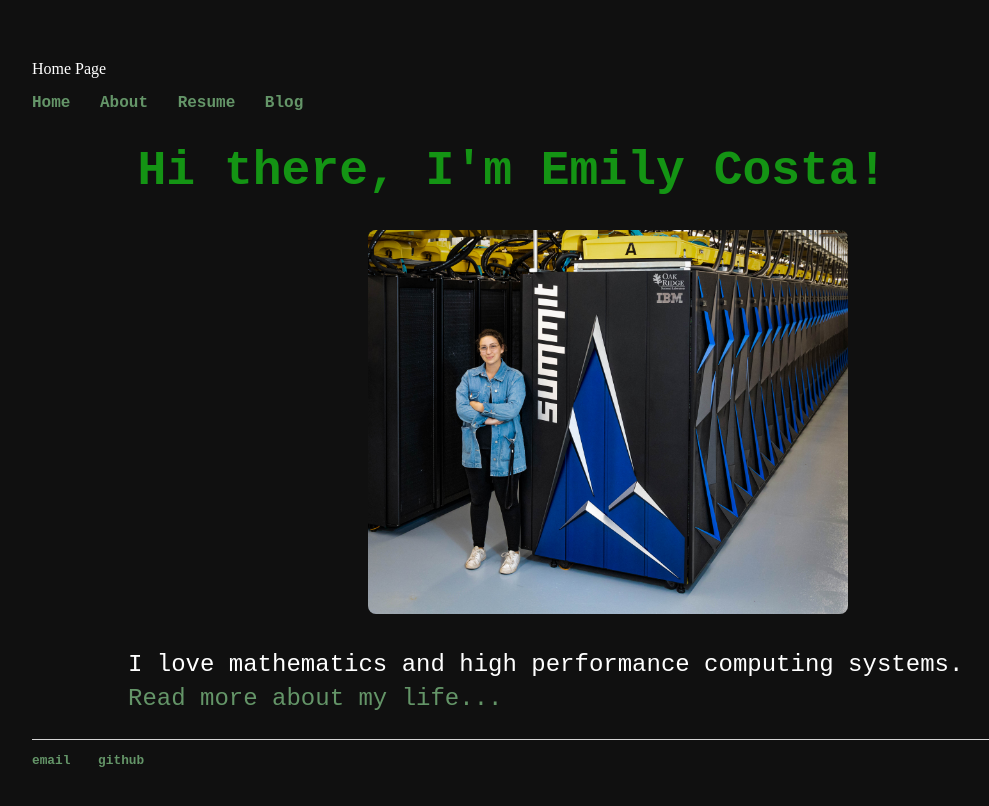
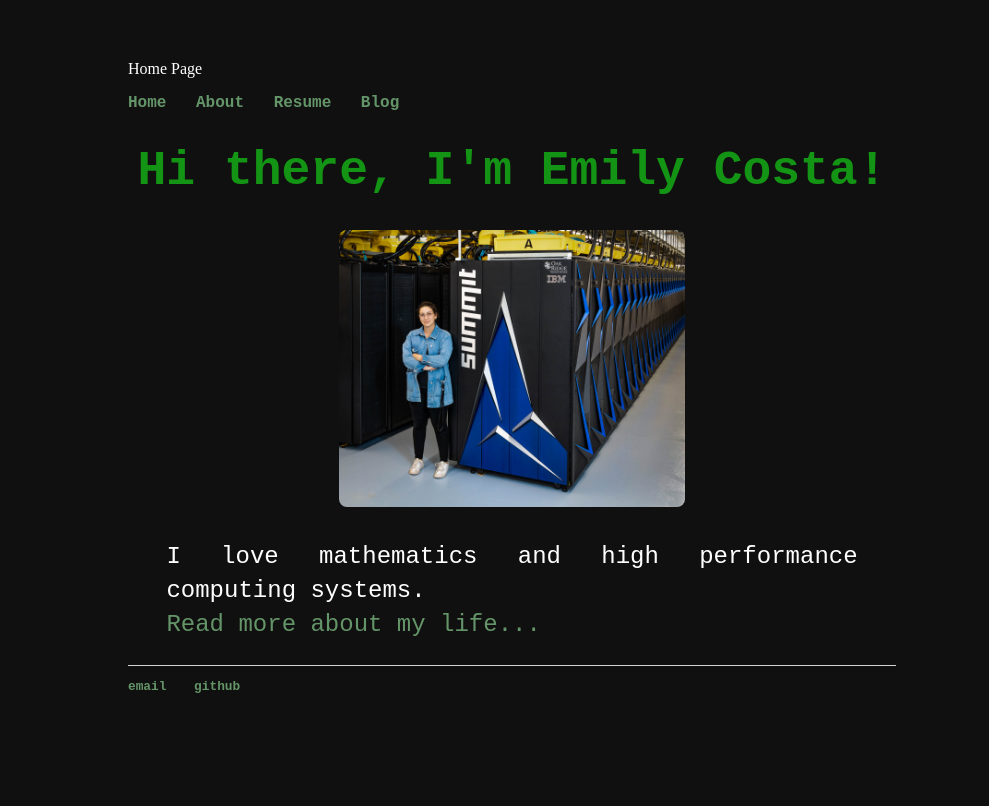
Before and after one commit to emilyjcosta5/emilyjcosta5.github.io, a Jekyll site: the page built from index.html, in a window 1280 px wide. Shown: the top 806 px of the page, without its empty margins (128-1117 px from the left). Built offline with Jekyll 4.4.1, drawn with Linux system fonts in a browser that asks for light colours.

Commit message:
tweaking CSS

```diff
--- a/css/main.css
+++ b/css/main.css
@@ -1,6 +1,6 @@
 body {
     margin: 60px auto;
-    width: 75%;
+    width: 60%;
     background-color: #101010;
     color: #ffffff;
 }
@@ -51,10 +51,10 @@
     line-height: 1.4em;
     color: #333;
     color: #ffffff;
-    width: 100%;
+    width: 90%;
     text-align: justify;
-    margin-left: 10%;
-    margin-right: 10%;
+    margin-left: auto;
+    margin-right: auto;
 }
 img {
   border-radius: 8px;
```
